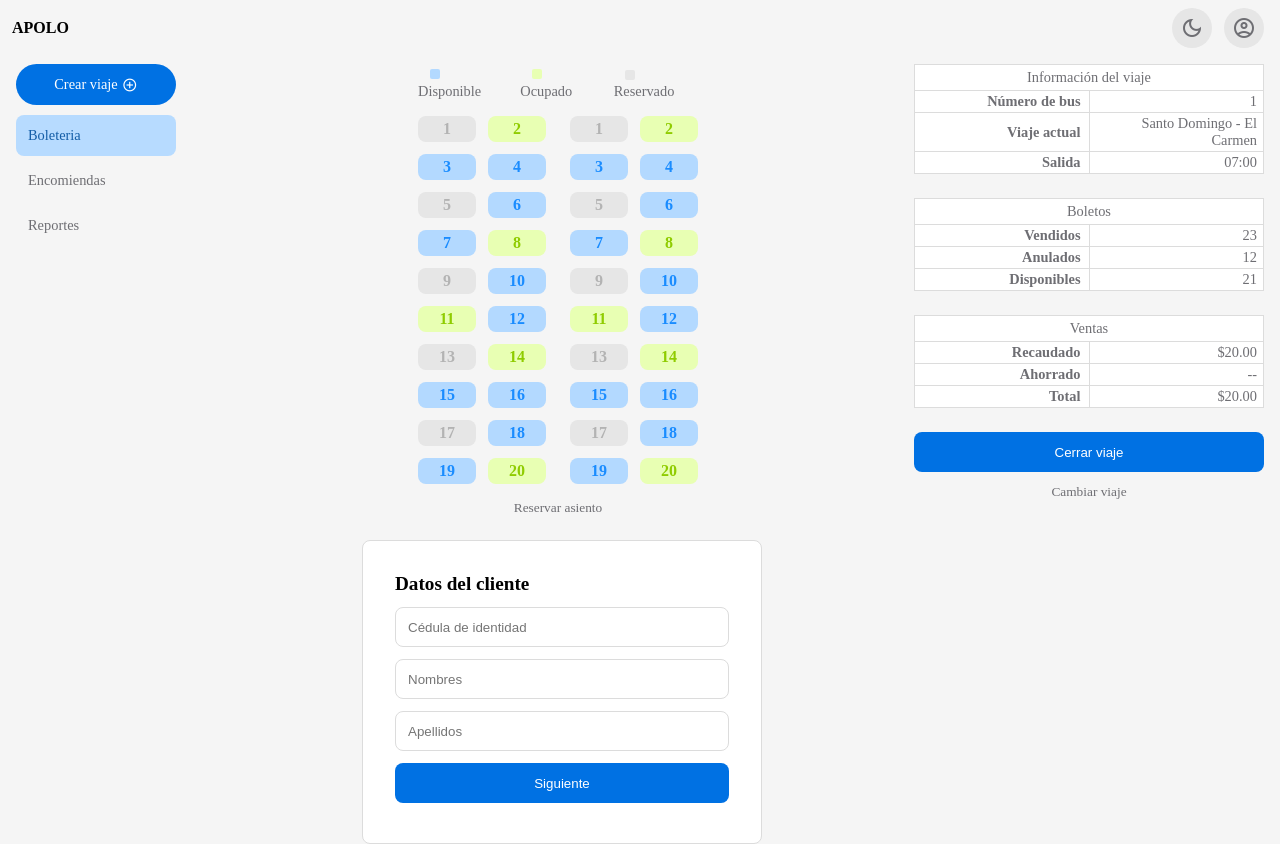
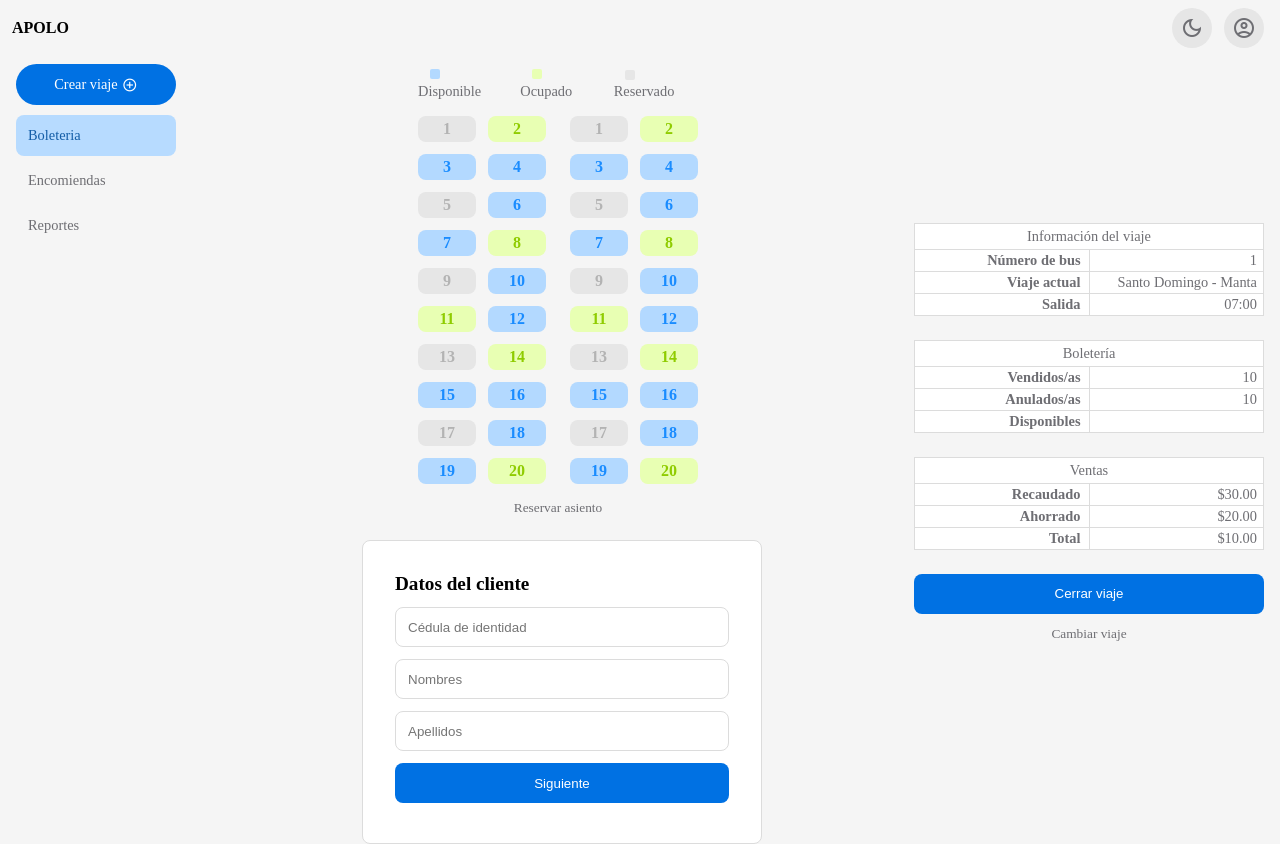
Before and after one commit to jeffersonmejia/apolo, a Next.js app: page / in a window 1280 px wide. Both pictures are taken after typing "Sample", "Sample123" into the empty fields and a click on the button "Ingresar". Built offline with nearby package versions, Linux system fonts and the light colour scheme; data requests are answered from the project's data file.

Commit message:
refactor

```diff
--- a/src/assets/db.json
+++ b/src/assets/db.json
@@ -9,16 +9,35 @@
 	"travel": [
 		{
 			"bus": "1",
-			"itinerary": "Santo Domingo - El Carmen",
+			"itinerary": "Santo Domingo - Manta",
 			"departure": "07:00",
 			"selled": "10",
 			"cancelled": "10",
 			"reserved": "5",
-			"available": "10",
 			"collected": "$30.00",
 			"saved": "$20.00",
 			"total": "$10.00",
 			"total_seats": "35"
+		}
+	],
+	"travelList": [
+		{
+			"itinerary": "Santo Domingo - Manta",
+			"date": "04/03/2023",
+			"hour": "19:00",
+			"bus": "1"
+		},
+		{
+			"itinerary": "Manta - Coca",
+			"date": "05/03/2023",
+			"hour": "18:30",
+			"bus": "78"
+		},
+		{
+			"itinerary": "Quito - Manta",
+			"date": "15/03/2023",
+			"hour": "22:00",
+			"bus": "25"
 		}
 	],
 	"seats_list": [
--- a/src/components/change_travel/index.js
+++ b/src/components/change_travel/index.js
@@ -1,3 +1,49 @@
-export function ChangeTravel() {
-	return <></>;
+import { Modal } from "../modal";
+import styles from "./index.module.css";
+import { GroupBtn } from "../group_btn";
+
+export function ChangeTravel({ setModal }) {
+	const handleClick = ({ currentTarget }) => {
+		if (currentTarget.matches("button")) {
+			setModal(false);
+		} else {
+			setModal(false);
+		}
+	};
+
+	return (
+		<Modal>
+			<form className={styles.listTravel}>
+				<fieldset>
+					<legend>Listado de viajes creados</legend>
+					<div className={styles.date}>
+						<label>
+							<small>Fecha</small>
+						</label>
+						<input type="date" />
+					</div>
+					<select>
+						<option>Selecciona la hora</option>
+						<option>15:00</option>
+						<option>15:00</option>
+						<option>15:00</option>
+					</select>
+					<select>
+						<option>Selecciona un viaje</option>
+						<option>Santo Domingo - Manta</option>
+						<option>Quito - Manta</option>
+						<option>Manta - Coca</option>
+					</select>
+					<select>
+						<option>Selecciona un bus</option>
+						<option>1</option>
+						<option>78</option>
+						<option>64</option>
+						<option>32</option>
+					</select>
+				</fieldset>
+				<GroupBtn btn_1="Cambiar viaje actual" btn_2="Cancelar" MyClick={handleClick} />
+			</form>
+		</Modal>
+	);
 }
--- /dev/null
+++ b/src/components/change_travel/index.module.css
@@ -0,0 +1,11 @@
+.listTravel {
+	width: 80%;
+	max-width: 400px;
+	border-radius: var(--border-radius);
+	padding: 32px;
+}
+.date {
+	display: flex;
+	flex-direction: column;
+	text-align: left;
+}
--- a/src/components/group_btn/index.js
+++ b/src/components/group_btn/index.js
@@ -1,4 +1,9 @@
 import styles from "./index.module.css";
-export function GroupBtn({ children }) {
-	return <div className={styles.group}>{children}</div>;
+export function GroupBtn({ btn_1, btn_2, MyClick }) {
+	return (
+		<div className={styles.group}>
+			<button onClick={MyClick}>{btn_1}</button>
+			<small onClick={MyClick}>{btn_2}</small>
+		</div>
+	);
 }
--- a/src/components/group_btn/index.module.css
+++ b/src/components/group_btn/index.module.css
@@ -2,6 +2,7 @@
 	display: flex;
 	flex-direction: column;
 	gap: 12px;
+	width: 100%;
 }
 .group small {
 	width: fit-content;
--- a/src/components/loader/index.js
+++ b/src/components/loader/index.js
@@ -1,10 +1,11 @@
-export function Loader() {
+export function Loader({ message }) {
 	return (
-		<div className="loader">
+		<div className="loader-loop">
 			<div></div>
 			<div></div>
 			<div></div>
 			<div></div>
+			{message && <small>{message}</small>}
 		</div>
 	);
 }
--- a/src/components/panel_resume_data/index.js
+++ b/src/components/panel_resume_data/index.js
@@ -10,6 +10,7 @@ export function PanelResumeData({
 	return (
 		<>
 			<caption>{caption}</caption>
+			<tbody>
 				<tr>
 					<th>{title_1}</th>
 					<td>{content_1}</td>
@@ -22,6 +23,7 @@ export function PanelResumeData({
 					<th>{title_3}</th>
 					<td>{content_3}</td>
 				</tr>
+			</tbody>
 		</>
 	);
 }
--- a/src/components/panel_resumen/index.js
+++ b/src/components/panel_resumen/index.js
@@ -1,143 +1,91 @@
 import styles from "./index.module.css";
-import { Modal } from "../modal";
 import { useContext, useEffect, useReducer, useRef, useState } from "react";
 import { PanelSectionContext } from "@/context/panel_section";
 import { SigninContext } from "@/context/signin";
-
 import { PanelResumeData } from "../panel_resume_data";
 import { GroupBtn } from "../group_btn";
+import { ChangeTravel } from "../change_travel";
+import { Loader } from "../loader";
+
 export function PanelResumen() {
-	const [travel, dispatch] = useReducer((state = [], action) => {
-		switch (action.type) {
-			case "show_modal": {
-				return [...state, { modal: true }];
-			}
-			case "hidde_modal": {
-				return [...state, { modal: false }];
-			}
-			default: {
-				return state;
-			}
-		}
-	});
-	const operations = useRef(null);
-	const handleClick = ({ currentTarget }) => {
-		console.log(currentTarget === operations);
-	};
-
+	const [isLoader, setLoader] = useState(false);
 	const [isModalOpen, setModal] = useState(false);
-
-	const [sellContent, setSell] = useState("");
-	const [cancelContent, setCancel] = useState("");
-	const [sectionContent, setSection] = useState("");
-
-	const [busNumber, setBusNumber] = useState("--");
-	const [itinerary, setItinerary] = useState("--");
-	const [departure, setDeparture] = useState("--");
-
 	const { data } = useContext(SigninContext);
 	const { isTicketActive } = useContext(PanelSectionContext);
 
-	const getTravelInfo = () => {
-		if (data) {
-			setBusNumber(data[0].bus);
-			setItinerary(data[0].itinerary);
-			setDeparture(data[0].departure);
+	const initialTravel = {
+		bus: "--",
+		itinerary: "--",
+		departure: "--",
+		selled: "--",
+		cancelled: "--",
+		reserved: "--",
+		available: "--",
+		collected: "--",
+		saved: "--",
+		total: "--",
+		total_seats: "--",
+	};
+	const [travelData, setTravelData] = useState(initialTravel);
+
+	const handleClick = ({ currentTarget }) => {
+		if (currentTarget.matches("button")) {
+			setLoader(true);
+			setTimeout(() => {
+				setLoader(false);
+			}, 2000);
+		} else {
+			setModal(true);
 		}
-	};
-	useEffect(() => {
-		getTravelInfo();
-	}, [data]);
-
-	const handleModal = () => {
-		setModal(true);
-	};
-
-	const cancelChangeTravel = () => {
-		setModal(false);
-	};
-
-	const changeTravel = () => {
-		setModal(false);
 	};
 
 	useEffect(() => {
-		if (isTicketActive) {
-			setSection("Boletos");
-			setSell("Vendidos");
-			setCancel("Anulados");
-		} else {
-			setSection("Encomiendas");
-			setSell("Vendidas");
-			setCancel("Anuladas");
+		if (data) {
+			setTravelData(data[0]);
 		}
-	}, [isTicketActive]);
-
+	});
 	return (
 		<div className={styles.resume}>
+			{isLoader && <Loader message="Cerrando viaje..." />}
+			{!isLoader && (
+				<>
 					<table className={styles.resumenTable}>
 						<PanelResumeData
 							caption="Información del viaje"
 							title_1="Número de bus"
-					content_1={busNumber}
+							content_1={travelData.bus}
 							title_2="Viaje actual"
-					content_2={itinerary}
+							content_2={travelData.itinerary}
 							title_3="Salida"
-					content_3={departure}
+							content_3={travelData.departure}
 						/>
 					</table>
 					<table className={styles.resumenTable}>
 						<PanelResumeData
-					caption={sectionContent}
-					title_1={sellContent}
-					content_1="23"
-					title_2={cancelContent}
-					content_2="12"
+							caption={isTicketActive ? "Boletería" : "Encomiendas"}
+							title_1="Vendidos/as"
+							content_1={travelData.selled}
+							title_2="Anulados/as"
+							content_2={travelData.cancelled}
 							title_3="Disponibles"
-					content_3="21"
+							content_3={isTicketActive ? travelData.available : "--"}
 						/>
 					</table>
 					<table className={styles.resumenTable}>
 						<PanelResumeData
 							caption="Ventas"
 							title_1="Recaudado"
-					content_1="$20.00"
+							content_1={travelData.collected}
 							title_2="Ahorrado"
-					content_2="--"
+							content_2={travelData.saved}
 							title_3="Total"
-					content_3="$20.00"
+							content_3={travelData.total}
 						/>
 					</table>
-			<GroupBtn>
-				<button>Cerrar viaje</button>
-				<small onClick={handleClick}>Cambiar viaje</small>
-			</GroupBtn>
-			{isModalOpen && (
-				<Modal>
-					<form className={styles.listTravel}>
-						<fieldset>
-							<legend>Listado de viajes creados</legend>
-							<select>
-								<option>Selecciona un viaje</option>
-								<option>Santo Domingo - Manta</option>
-								<option>Quito - Manta</option>
-								<option>Santo Domingo - Coca</option>
-							</select>
-							<select>
-								<option>Selecciona un bus</option>
-								<option>1</option>
-								<option>78</option>
-								<option>64</option>
-								<option>32</option>
-							</select>
-						</fieldset>
-						<div className={styles.groupBtn} ref={operations} onClick={handleClick}>
-							<button>Cambiar viaje actual</button>
-							<small>Cancelar</small>
-						</div>
-					</form>
-				</Modal>
+					<GroupBtn btn_1="Cerrar viaje" btn_2="Cambiar viaje" MyClick={handleClick} />
+				</>
 			)}
+			{isModalOpen && <ChangeTravel setModal={setModal} />}
 		</div>
 	);
 }
--- a/src/components/panel_resumen/index.module.css
+++ b/src/components/panel_resumen/index.module.css
@@ -35,19 +35,16 @@
 	padding: 4px;
 	background-color: var(--card-bg);
 }
-.listTravel {
-	width: 80%;
-	max-width: 400px;
-	border-radius: var(--border-radius);
-	padding: 32px;
-}
-.listTravel .groupBtn {
-	margin-top: 2px;
-}
 @media screen and (min-width: 850px) {
+	.resume {
+		width: 100%;
+		max-width: 350px;
+		display: flex;
+		flex-direction: column;
+		justify-content: center;
+		align-items: center;
+	}
 	.resumenTable {
-		width: 100%;
-		width: 350px;
 		margin: 0;
 	}
 }
--- a/src/styles/globals.css
+++ b/src/styles/globals.css
@@ -135,14 +135,20 @@ th {
 caption {
 	border-bottom: none;
 }
-.loader {
+.loader-loop {
 	display: flex;
+	flex-direction: column;
+	height: fit-content;
+	align-items: center;
 	justify-content: center;
-	position: relative;
-	width: auto;
-	margin-top: 12px;
 }
-.loader div {
+.loader-loop small {
+	display: block;
+	text-align: center;
+	color: var(--legend-color);
+}
+
+.loader-loop div {
 	box-sizing: border-box;
 	display: block;
 	position: absolute;
@@ -152,14 +158,15 @@ caption {
 	border-radius: 50%;
 	animation: loader 1.5s cubic-bezier(0.5, 0, 0.5, 1) infinite;
 	border-color: var(--btn-bg) transparent transparent transparent;
+	margin-bottom: 54px;
 }
-.loader div:nth-child(1) {
+.loader-loop div:nth-child(1) {
 	animation-delay: -0.45s;
 }
-.loader div:nth-child(2) {
+.loader-loop div:nth-child(2) {
 	animation-delay: -0.3s;
 }
-.loader div:nth-child(3) {
+.loader-loop div:nth-child(3) {
 	animation-delay: -0.15s;
 }
 .dark {
```
Lines whose indentation alone changed are shown as unchanged.
